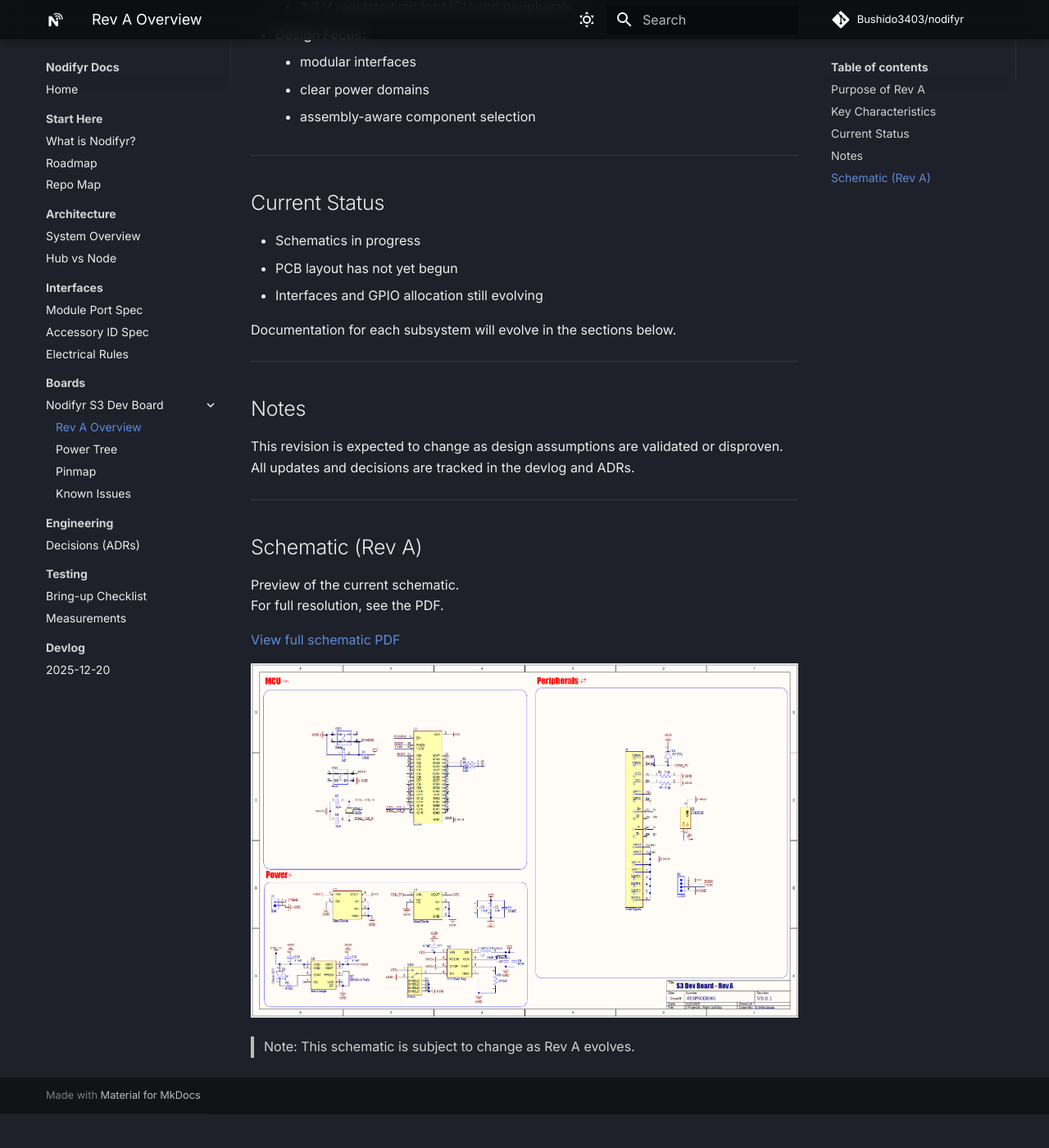
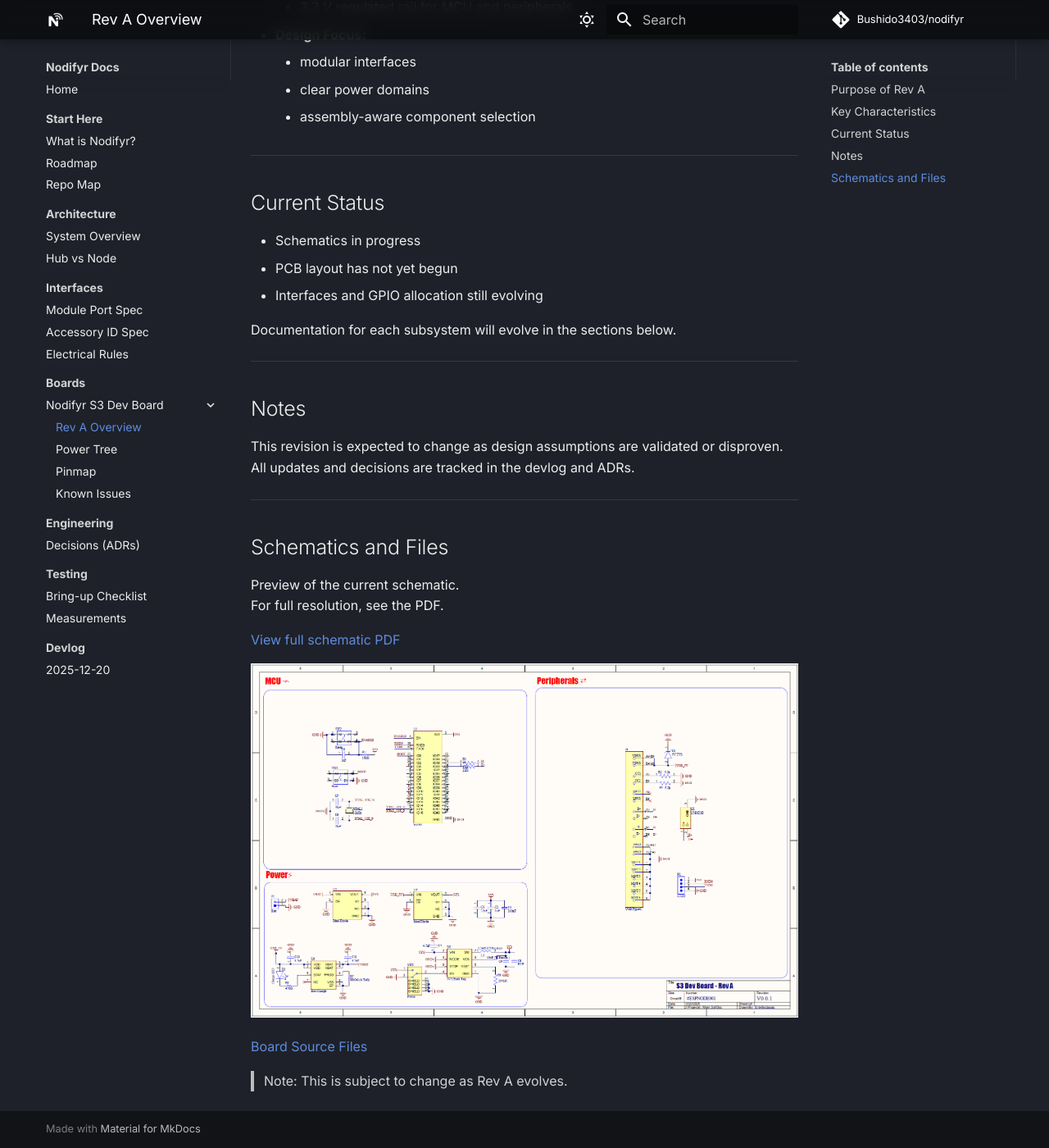
Before and after one commit to Bushido3403/nodifyr, an MkDocs documentation site: the page built from docs/boards/nodifyr-s3-devboard/revA/overview.md, in a window 1280 px wide and 1400 px high, scrolled down 948 px. Shown: the whole window at 82% size. Built offline with MkDocs 1.6.1 and Material for MkDocs 9.7.7, drawn with Linux system fonts in a browser that asks for light colours; comment, search, counter and statistics services are not loaded; before the commit the page ends 2306 px from its top, so only the background shows below that.

Commit message:
Update overview.md

```diff
--- a/docs/boards/nodifyr-s3-devboard/revA/overview.md
+++ b/docs/boards/nodifyr-s3-devboard/revA/overview.md
@@ -54,7 +54,7 @@ All updates and decisions are tracked in the devlog and ADRs.
 
 ---
 
-## Schematic (Rev A)
+## Schematics and Files
 
 Preview of the current schematic.
 For full resolution, see the PDF.
@@ -63,4 +63,6 @@ For full resolution, see the PDF.
 
 ![Rev A Schematic Preview](nodifyr-s3-revA-schematic.png)
 
-> Note: This schematic is subject to change as Rev A evolves.
+[Board Source Files](https://github.com/Bushido3403/nodifyr-hardware/tree/main/boards/S3-Dev-RevA)
+
+> Note: This is subject to change as Rev A evolves.
```
